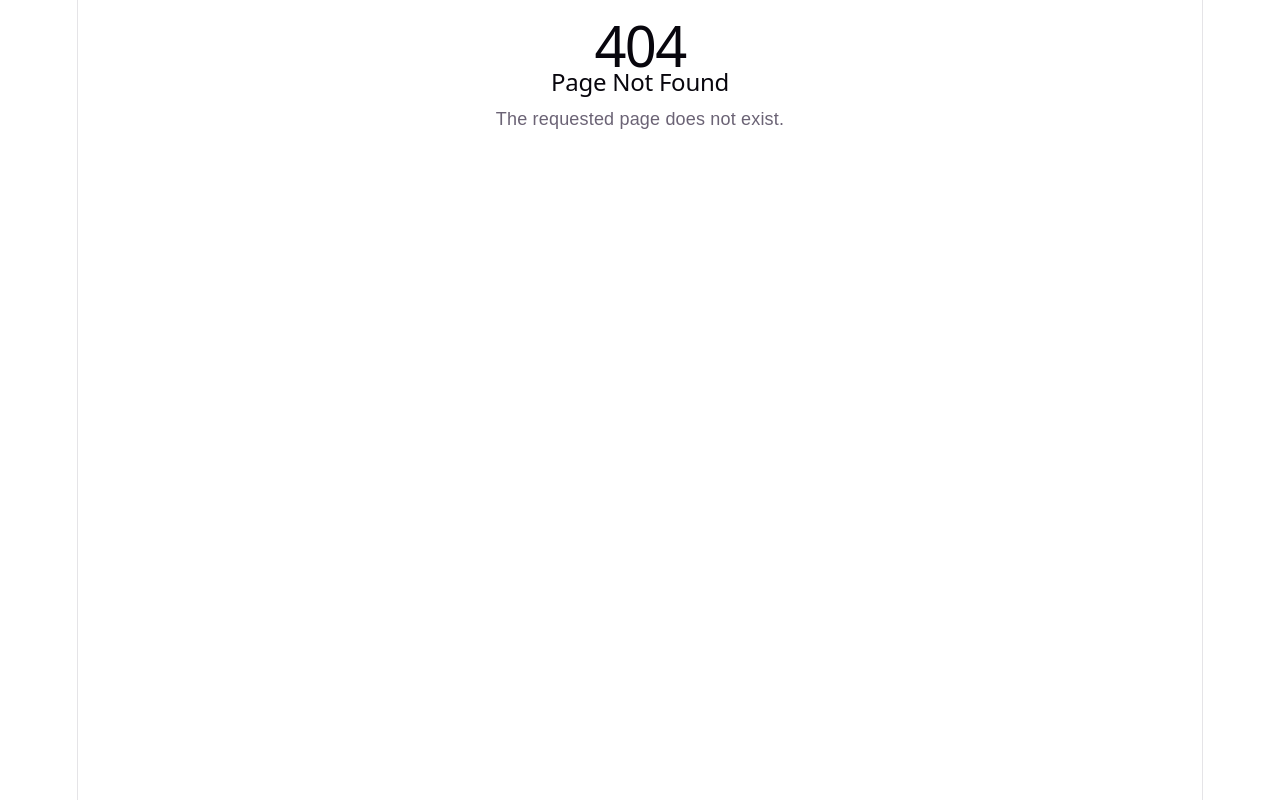
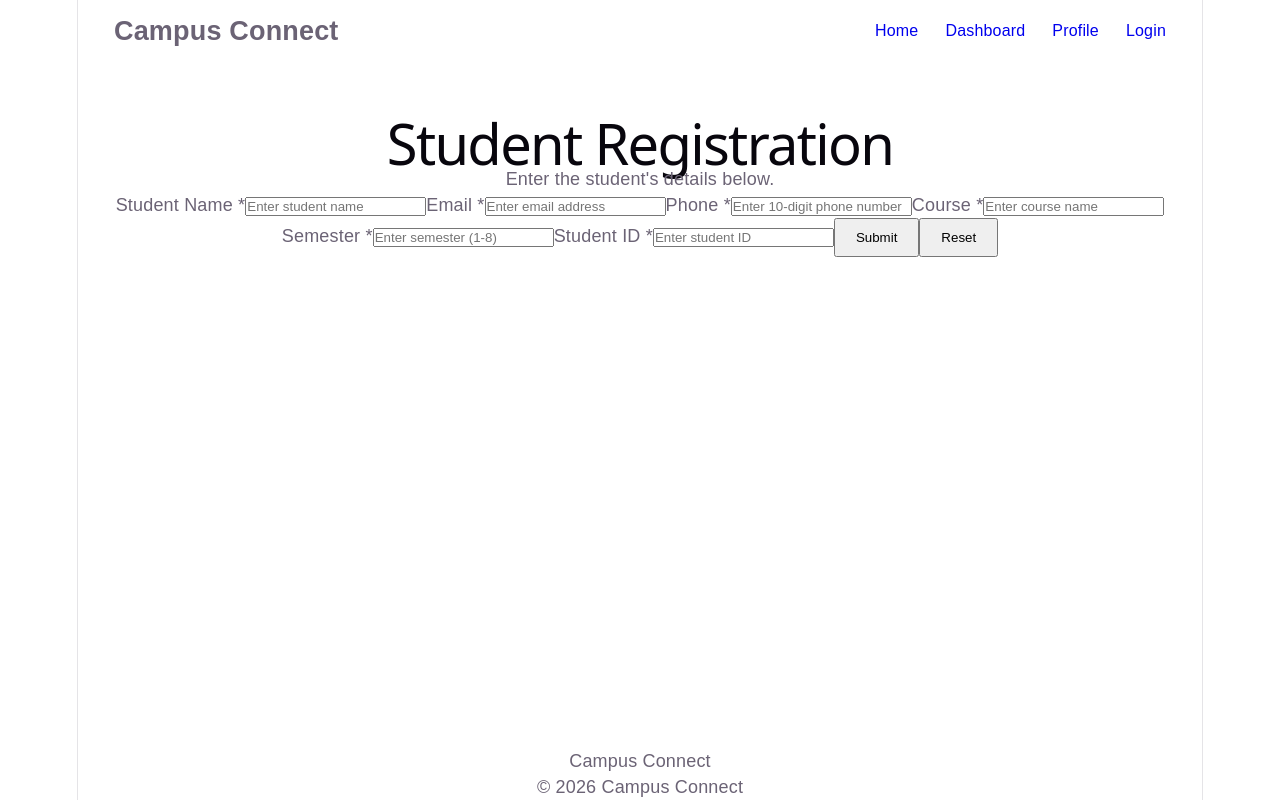
Before and after one commit to POLORAJ/CampusConnect, a React (Vite) app in the folder client/: page /student-registration in a window 1280 px wide. Before the commit this address had no page. Built offline with nearby package versions, Linux system fonts and the light colour scheme.

Commit message:
Complete Sprint 10 student registration form

```diff
--- /dev/null
+++ b/client/src/pages/StudentRegistration/StudentRegistration.jsx
@@ -0,0 +1,244 @@
+import { useState } from "react";
+
+function StudentRegistration() {
+  // Form state
+  const [formData, setFormData] = useState({
+    studentName: "",
+    email: "",
+    phone: "",
+    course: "",
+    semester: "",
+    studentId: "",
+  });
+
+  // Error state
+  const [errors, setErrors] = useState({});
+
+  // Success message
+  const [success, setSuccess] = useState("");
+
+  // Handle input changes
+  const handleChange = (e) => {
+    const { name, value } = e.target;
+
+    setFormData({
+      ...formData,
+      [name]: value,
+    });
+
+    // Remove error when user starts correcting the field
+    setErrors({
+      ...errors,
+      [name]: "",
+    });
+
+    // Remove success message when editing again
+    setSuccess("");
+  };
+
+  // Validate and submit form
+  const handleSubmit = (e) => {
+    e.preventDefault();
+
+    const newErrors = {};
+
+    // Student Name validation
+    if (!formData.studentName.trim()) {
+      newErrors.studentName = "Student name is required.";
+    } else if (formData.studentName.trim().length < 2) {
+      newErrors.studentName = "Student name must contain at least 2 characters.";
+    }
+
+    // Email validation
+    if (!formData.email.trim()) {
+      newErrors.email = "Email is required.";
+    } else if (!/^[^\s@]+@[^\s@]+\.[^\s@]+$/.test(formData.email)) {
+      newErrors.email = "Please enter a valid email address.";
+    }
+
+    // Phone validation
+    if (!formData.phone.trim()) {
+      newErrors.phone = "Phone number is required.";
+    } else if (!/^\d{10}$/.test(formData.phone)) {
+      newErrors.phone = "Phone number must contain exactly 10 digits.";
+    }
+
+    // Course validation
+    if (!formData.course.trim()) {
+      newErrors.course = "Course is required.";
+    }
+
+    // Semester validation
+    if (!formData.semester.trim()) {
+      newErrors.semester = "Semester is required.";
+    } else if (
+      !/^[1-8]$/.test(formData.semester)
+    ) {
+      newErrors.semester = "Semester must be between 1 and 8.";
+    }
+
+    // Student ID validation
+    if (!formData.studentId.trim()) {
+      newErrors.studentId = "Student ID is required.";
+    }
+
+    // Store errors
+    setErrors(newErrors);
+
+    // If there are no errors
+    if (Object.keys(newErrors).length === 0) {
+      console.log("Student Data:", formData);
+
+      setSuccess("Student registered successfully!");
+
+      // Reset form after successful submission
+      setFormData({
+        studentName: "",
+        email: "",
+        phone: "",
+        course: "",
+        semester: "",
+        studentId: "",
+      });
+    }
+  };
+
+  // Reset form manually
+  const handleReset = () => {
+    setFormData({
+      studentName: "",
+      email: "",
+      phone: "",
+      course: "",
+      semester: "",
+      studentId: "",
+    });
+
+    setErrors({});
+    setSuccess("");
+  };
+
+  return (
+    <div className="form-container">
+      <h1>Student Registration</h1>
+
+      <p>Enter the student's details below.</p>
+
+      <form onSubmit={handleSubmit}>
+
+        {/* Student Name */}
+        <label>Student Name *</label>
+
+        <input
+          type="text"
+          name="studentName"
+          value={formData.studentName}
+          onChange={handleChange}
+          placeholder="Enter student name"
+        />
+
+        {errors.studentName && (
+          <p className="error">{errors.studentName}</p>
+        )}
+
+
+        {/* Email */}
+        <label>Email *</label>
+
+        <input
+          type="email"
+          name="email"
+          value={formData.email}
+          onChange={handleChange}
+          placeholder="Enter email address"
+        />
+
+        {errors.email && (
+          <p className="error">{errors.email}</p>
+        )}
+
+
+        {/* Phone */}
+        <label>Phone *</label>
+
+        <input
+          type="text"
+          name="phone"
+          value={formData.phone}
+          onChange={handleChange}
+          placeholder="Enter 10-digit phone number"
+        />
+
+        {errors.phone && (
+          <p className="error">{errors.phone}</p>
+        )}
+
+
+        {/* Course */}
+        <label>Course *</label>
+
+        <input
+          type="text"
+          name="course"
+          value={formData.course}
+          onChange={handleChange}
+          placeholder="Enter course name"
+        />
+
+        {errors.course && (
+          <p className="error">{errors.course}</p>
+        )}
+
+
+        {/* Semester */}
+        <label>Semester *</label>
+
+        <input
+          type="text"
+          name="semester"
+          value={formData.semester}
+          onChange={handleChange}
+          placeholder="Enter semester (1-8)"
+        />
+
+        {errors.semester && (
+          <p className="error">{errors.semester}</p>
+        )}
+
+
+        {/* Student ID */}
+        <label>Student ID *</label>
+
+        <input
+          type="text"
+          name="studentId"
+          value={formData.studentId}
+          onChange={handleChange}
+          placeholder="Enter student ID"
+        />
+
+        {errors.studentId && (
+          <p className="error">{errors.studentId}</p>
+        )}
+
+
+        {/* Buttons */}
+        <button type="submit">
+          Submit
+        </button>
+
+        <button type="button" onClick={handleReset}>
+          Reset
+        </button>
+
+      </form>
+
+      {/* Success Message */}
+      {success && (
+        <p className="success">{success}</p>
+      )}
+    </div>
+  );
+}
+
+export default StudentRegistration;
--- a/client/src/routes/AppRoutes.jsx
+++ b/client/src/routes/AppRoutes.jsx
@@ -4,6 +4,7 @@ import Home from '../pages/Home/Home';
 import Login from '../pages/Login/Login';
 import Dashboard from '../pages/Dashboard/Dashboard';
 import Profile from '../pages/Profile/Profile';
+import StudentRegistration from '../pages/StudentRegistration/StudentRegistration';
 import NotFound from '../pages/NotFound/NotFound';
 import MainLayout from '../layouts/MainLayout';
 
@@ -14,6 +15,10 @@ function AppRoutes() {
         <Route path="/" element={<Home />} />
         <Route path="/dashboard" element={<Dashboard />} />
         <Route path="/profile" element={<Profile />} />
+        <Route
+          path="/student-registration"
+          element={<StudentRegistration />}
+        />
       </Route>
 
       <Route path="/login" element={<Login />} />
```
